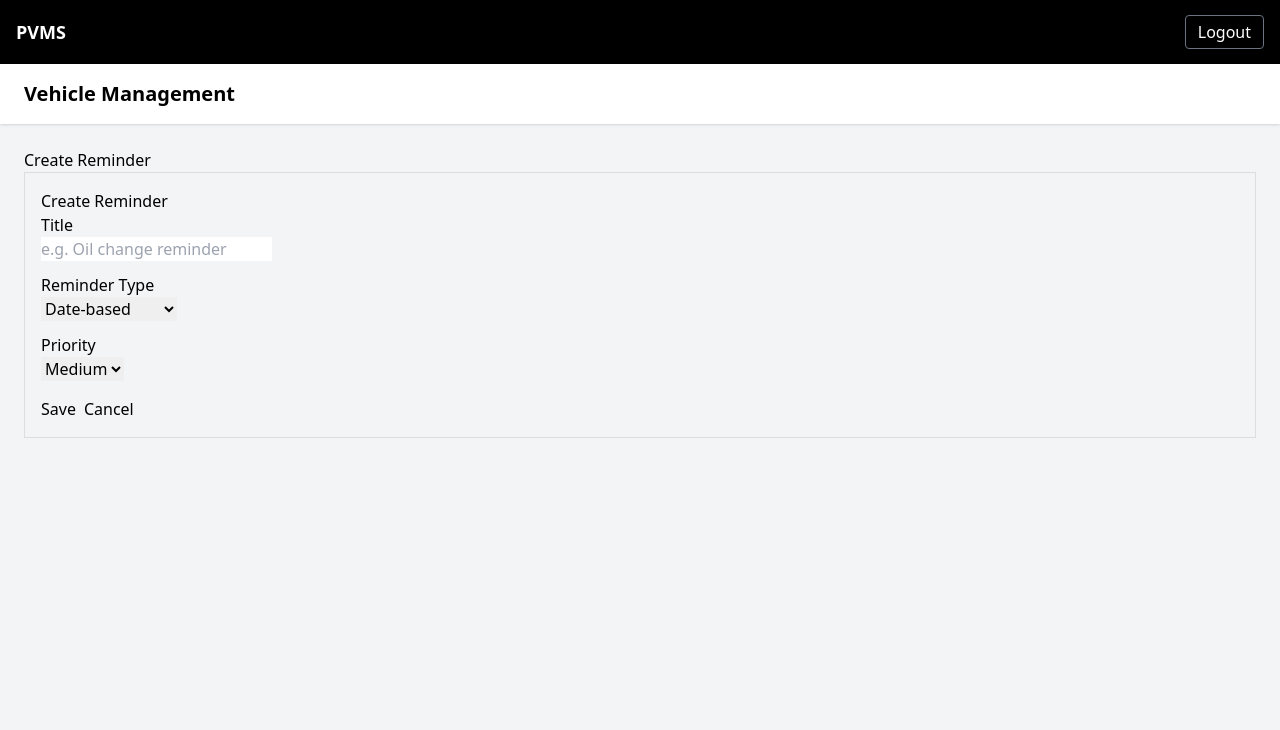
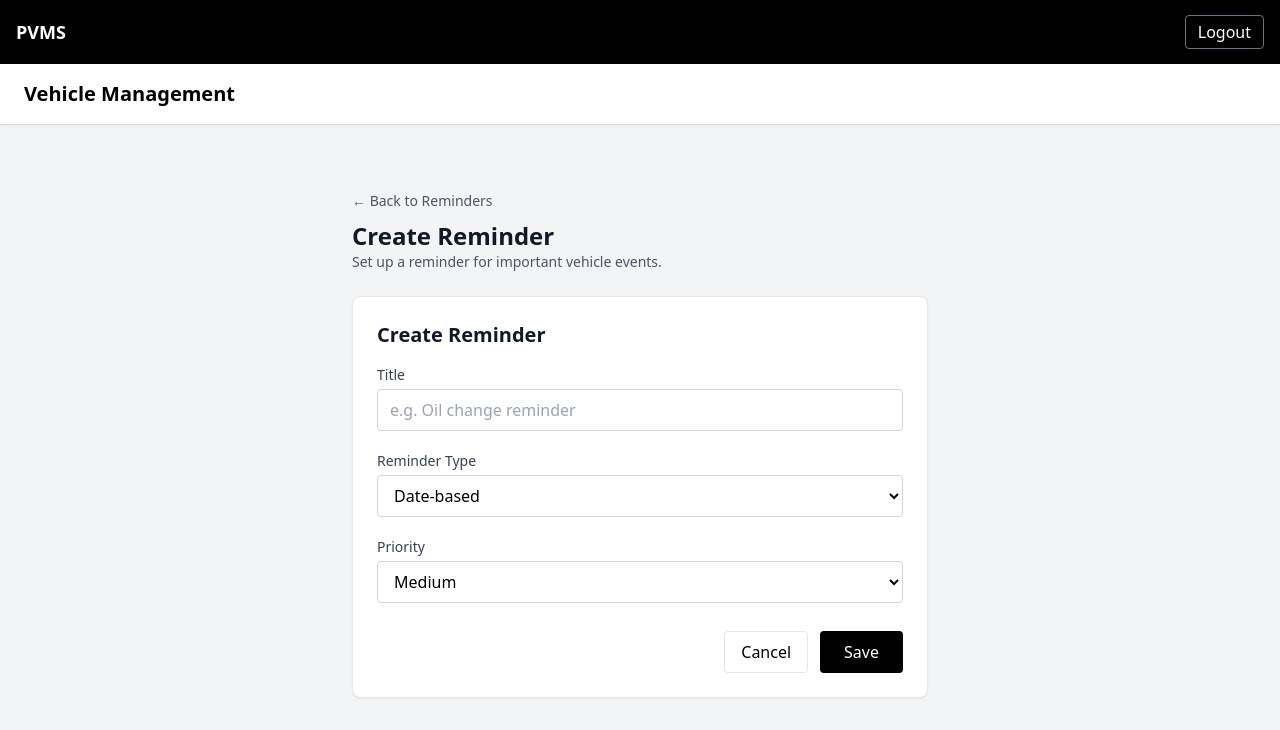
Before and after one commit to Aislinn00/personal_vehicle_management_pj, a React (Vite) app in the folder frontend/: page /vehicles/1/reminders/new in a window 1280 px wide. Shown: the top 730 px of the page. Built offline with nearby package versions, Linux system fonts and the light colour scheme; sample sign-in values are in the browser's storage.

Commit message:
Implement reminders UI

```diff
--- a/frontend/src/reminders/components/ReminderForm.jsx
+++ b/frontend/src/reminders/components/ReminderForm.jsx
@@ -41,29 +41,45 @@ export default function ReminderForm({ onSubmit, onCancel }) {
   };
 
   return (
-    <form onSubmit={handleSubmit} style={{ border: "1px solid #ddd", padding: "1rem" }}>
-      <h3>Create Reminder</h3>
+    <div className="max-w-xl bg-white border rounded-lg shadow-sm p-6">
+      <h3 className="text-xl font-semibold text-gray-900 mb-4">
+        Create Reminder
+      </h3>
 
-      {error && <p style={{ color: "red" }}>{error}</p>}
+      {error && (
+        <div className="mb-4 rounded border border-red-300 bg-red-50 px-3 py-2 text-sm text-red-700">
+          {error}
+        </div>
+      )}
 
+      <form onSubmit={handleSubmit} className="space-y-5">
+        {/* Title */}
         <div>
-        <label>Title</label>
-        <br />
+          <label className="block text-sm font-medium text-gray-700 mb-1">
+            Title
+          </label>
           <input
             name="title"
             placeholder="e.g. Oil change reminder"
             value={form.title}
             onChange={handleChange}
+            required
+            className="w-full rounded border border-gray-300 px-3 py-2
+                       focus:outline-none focus:ring-2 focus:ring-black"
           />
         </div>
 
-      <div style={{ marginTop: "0.75rem" }}>
-        <label>Reminder Type</label>
-        <br />
+        {/* Reminder Type */}
+        <div>
+          <label className="block text-sm font-medium text-gray-700 mb-1">
+            Reminder Type
+          </label>
           <select
             name="reminder_type"
             value={form.reminder_type}
             onChange={handleChange}
+            className="w-full rounded border border-gray-300 px-3 py-2 bg-white
+                       focus:outline-none focus:ring-2 focus:ring-black"
           >
             <option value="DATE">Date-based</option>
             <option value="MILEAGE">Mileage-based</option>
@@ -71,13 +87,17 @@ export default function ReminderForm({ onSubmit, onCancel }) {
           </select>
         </div>
 
-      <div style={{ marginTop: "0.75rem" }}>
-        <label>Priority</label>
-        <br />
+        {/* Priority */}
+        <div>
+          <label className="block text-sm font-medium text-gray-700 mb-1">
+            Priority
+          </label>
           <select
             name="priority"
             value={form.priority}
             onChange={handleChange}
+            className="w-full rounded border border-gray-300 px-3 py-2 bg-white
+                       focus:outline-none focus:ring-2 focus:ring-black"
           >
             <option value="low">Low</option>
             <option value="medium">Medium</option>
@@ -85,22 +105,30 @@ export default function ReminderForm({ onSubmit, onCancel }) {
           </select>
         </div>
 
-      <div style={{ marginTop: "1rem" }}>
-        <button type="submit" disabled={loading}>
-          {loading ? "Saving..." : "Save"}
-        </button>
-
+        {/* Actions */}
+        <div className="flex justify-end gap-3 pt-2">
           {onCancel && (
             <button
               type="button"
               onClick={onCancel}
-            style={{ marginLeft: "0.5rem" }}
               disabled={loading}
+              className="border px-4 py-2 rounded hover:bg-gray-50
+                         disabled:opacity-50"
             >
               Cancel
             </button>
           )}
+
+          <button
+            type="submit"
+            disabled={loading}
+            className="bg-black text-white px-6 py-2 rounded
+                       hover:bg-gray-900 transition disabled:opacity-50"
+          >
+            {loading ? "Saving..." : "Save"}
+          </button>
         </div>
       </form>
+    </div>
   );
 }
--- a/frontend/src/reminders/pages/ReminderFormPage.jsx
+++ b/frontend/src/reminders/pages/ReminderFormPage.jsx
@@ -12,12 +12,31 @@ export default function ReminderFormPage() {
   };
 
   return (
-    <div>
-      <h2>Create Reminder</h2>
-      <ReminderForm
-        onSubmit={handleCreate}
-        onCancel={() => navigate(-1)}
-      />
+    <div className="px-4 pt-10 space-y-6">
+      {/* Header */}
+      <div className="max-w-xl mx-auto">
+        <button
+          onClick={() => navigate(-1)}
+          className="text-sm text-gray-600 hover:text-black hover:underline"
+        >
+          ← Back to Reminders
+        </button>
+
+        <h2 className="text-2xl font-semibold text-gray-900 mt-2">
+          Create Reminder
+        </h2>
+        <p className="text-sm text-gray-600">
+          Set up a reminder for important vehicle events.
+        </p>
+      </div>
+
+      {/* Form */}
+      <div className="max-w-xl mx-auto">
+        <ReminderForm
+          onSubmit={handleCreate}
+          onCancel={() => navigate(-1)}
+        />
+      </div>
     </div>
   );
 }
--- a/frontend/src/reminders/pages/ReminderList.jsx
+++ b/frontend/src/reminders/pages/ReminderList.jsx
@@ -49,58 +49,104 @@ export default function ReminderList() {
   };
 
   return (
+    <div className="px-4 pt-10 space-y-6">
+      {/* Header */}
+      <div className="flex items-start justify-between gap-4">
         <div>
-      <h2>Reminders</h2>
+          <button
+            onClick={() => navigate(-1)}
+            className="text-sm text-gray-600 hover:text-black hover:underline"
+          >
+            ← Back to Vehicle
+          </button>
 
-      <button onClick={() => navigate(-1)}>Back to Vehicle</button>
+          <h2 className="text-2xl font-semibold text-gray-900 mt-2">
+            Reminders
+          </h2>
+          <p className="text-sm text-gray-600">
+            Manage upcoming and completed reminders.
+          </p>
+        </div>
+
         <button
           onClick={() => navigate(`/vehicles/${vehicleId}/reminders/new`)}
-        style={{ marginLeft: "0.5rem" }}
+          className="bg-black text-white px-4 py-2 rounded hover:bg-gray-900 transition"
         >
           Create Reminder
         </button>
+      </div>
 
-      {error && <p style={{ color: "red" }}>{error}</p>}
+      {/* Error */}
+      {error && (
+        <div className="rounded border border-red-300 bg-red-50 px-4 py-2 text-sm text-red-700">
+          {error}
+        </div>
+      )}
 
-      <div style={{ marginTop: "1rem" }}>
-        <label>Status:</label>
+      {/* Filter */}
+      <div className="flex items-center gap-2">
+        <label className="text-sm font-medium text-gray-700">
+          Status
+        </label>
         <select
           value={statusFilter}
           onChange={(e) => setStatusFilter(e.target.value)}
-          style={{ marginLeft: "0.5rem" }}
+          className="rounded border border-gray-300 px-3 py-1.5 bg-white
+                     focus:outline-none focus:ring-2 focus:ring-black"
         >
           <option value="upcoming">Upcoming</option>
           <option value="completed">Completed</option>
         </select>
       </div>
 
+      {/* Content */}
       {loading ? (
-        <p>Loading reminders...</p>
+        <p className="text-gray-600">Loading reminders…</p>
       ) : reminders.length === 0 ? (
-        <p>No reminders found.</p>
+        <div className="bg-white border rounded-lg p-8 text-center">
+          <p className="text-gray-600 mb-4">No reminders found.</p>
+          <button
+            onClick={() => navigate(`/vehicles/${vehicleId}/reminders/new`)}
+            className="bg-black text-white px-6 py-2 rounded hover:bg-gray-900 transition"
+          >
+            Create your first reminder
+          </button>
+        </div>
       ) : (
-        <ul style={{ marginTop: "1rem" }}>
+        <div className="space-y-4">
           {reminders.map((r) => (
-            <li key={r.reminder_id} style={{ marginBottom: "1rem" }}>
-              <strong>{r.title}</strong>
-              <br />
-              Type: {r.reminder_type}
-              <br />
-              Priority: {r.priority}
-              <br />
-              Status: {r.status}
+            <div
+              key={r.reminder_id}
+              className="bg-white border rounded-lg p-5 flex justify-between items-start gap-4"
+            >
+              {/* Left */}
+              <div>
+                <h4 className="font-semibold text-gray-900">
+                  {r.title}
+                </h4>
+
+                <div className="mt-1 text-sm text-gray-600 space-y-0.5">
+                  <div>Type: {r.reminder_type}</div>
+                  <div>Priority: {r.priority}</div>
+                  <div>Status: {r.status}</div>
+
                   {r.completed_at && (
                     <div>
                       Completed at:{" "}
                       {new Date(r.completed_at).toLocaleString()}
                     </div>
                   )}
+                </div>
+              </div>
 
-              <div style={{ marginTop: "0.5rem" }}>
+              {/* Actions */}
+              <div className="flex gap-2">
                 {r.status === "upcoming" && (
                   <button
                     onClick={() => handleComplete(r.reminder_id)}
                     disabled={busyId === r.reminder_id}
+                    className="border px-3 py-1.5 rounded hover:bg-gray-50
+                               disabled:opacity-50"
                   >
                     Mark Completed
                   </button>
@@ -109,14 +155,15 @@ export default function ReminderList() {
                 <button
                   onClick={() => handleDelete(r.reminder_id)}
                   disabled={busyId === r.reminder_id}
-                  style={{ marginLeft: "0.5rem" }}
+                  className="border border-red-300 text-red-600 px-3 py-1.5 rounded
+                             hover:bg-red-50 disabled:opacity-50"
                 >
                   Delete
                 </button>
               </div>
-            </li>
+            </div>
           ))}
-        </ul>
+        </div>
       )}
     </div>
   );
```
Lines whose indentation alone changed are shown as unchanged.
